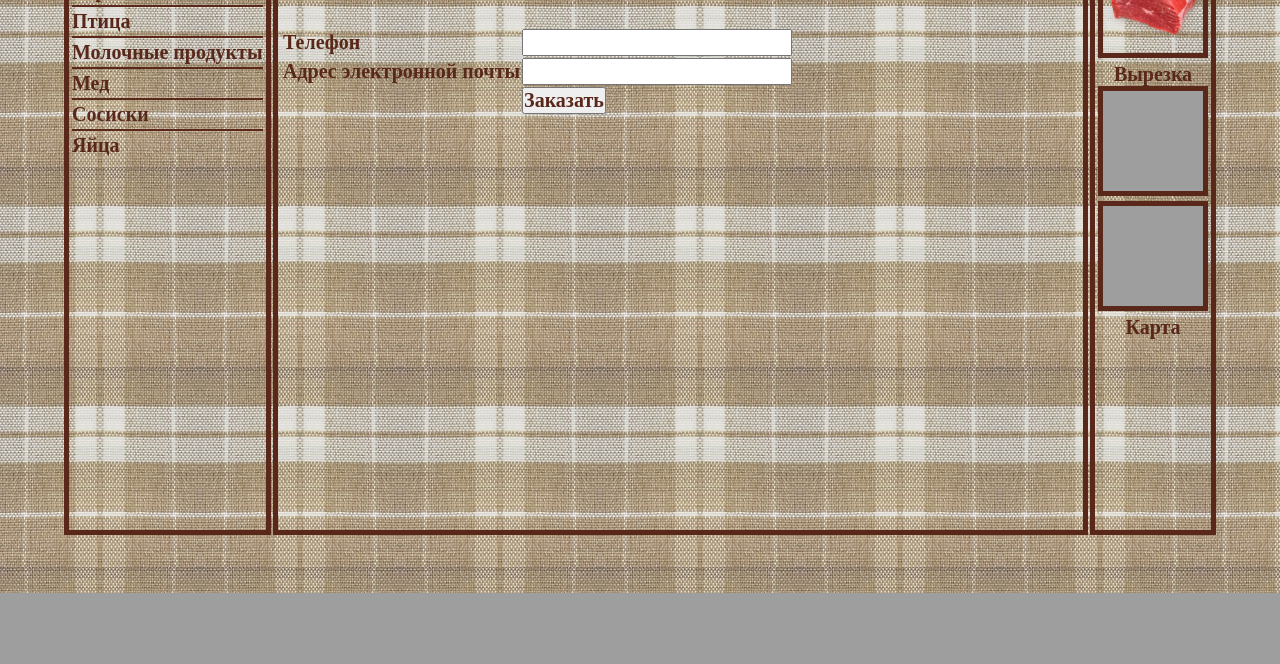
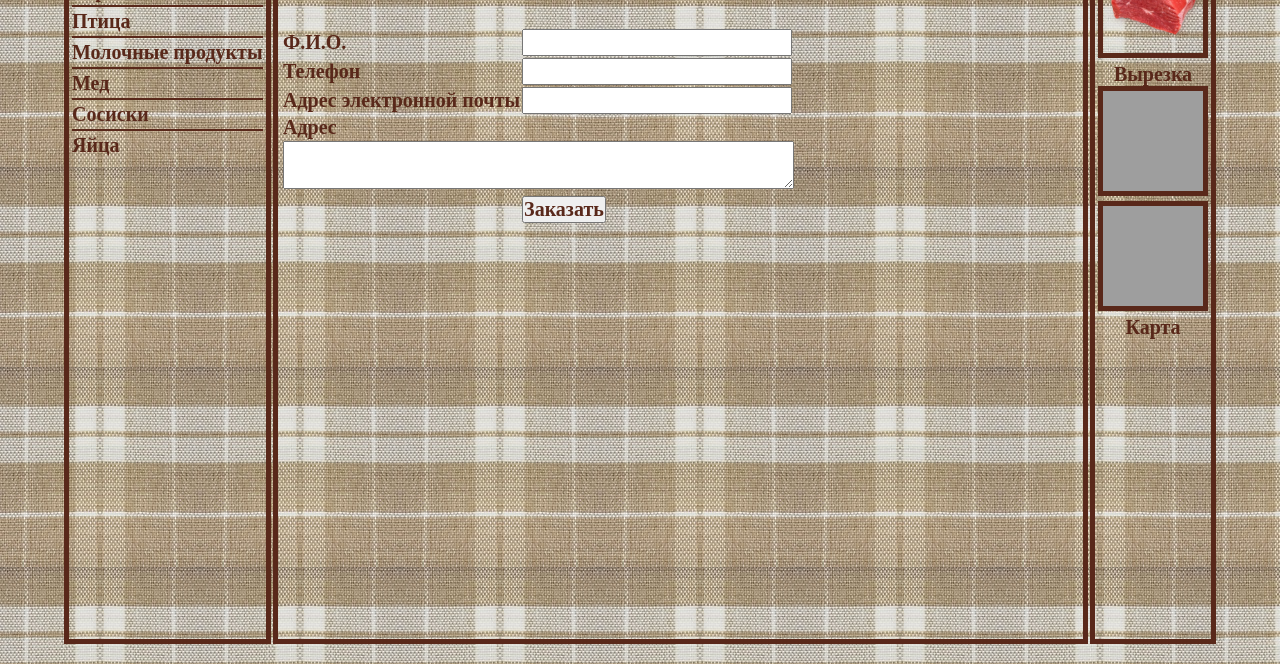
Before and after one commit to GSokol/meeetaggsmilk, a Django app: template templates/card.html in a window 1280 px wide. Shown: the part 433-1097 px from the top of the page. Before the commit the page ends 1026 px from the top, so only its background shows below. Run offline with Django 3.2, Linux system fonts and the light colour scheme; the template is opened without the code that fills it: values that come from a table or form of the project are taken from there, others are empty; data comes from the database, SQL or seed files in the repository; grey boxes are pictures that could not be loaded.

Commit message:
now card works better

```diff
--- a/main/admin.py
+++ b/main/admin.py
@@ -30,10 +30,6 @@ class RecipeAdmin(admin.ModelAdmin):
 
 @admin.register(CallOrder)
 class CallOrderAdmin(admin.ModelAdmin):
-  pass
-
-@admin.register(PartnerGoodToGood)
-class PartnerGoodToGoodAdmin(admin.ModelAdmin):
   pass
 
 class PartnerGoodToGoodInline(admin.TabularInline):
@@ -85,6 +81,7 @@ class SupplyOrderItemAdmin(admin.TabularInline):
 class SupplyAdmin(CustomChangeActionsModelAdmin):
   form = SupplyForm
   readonly_fields = ('partner','status',)
+  list_display = ('partner', 'supplyDate', 'status')
   form_change_actions = 'getFormActions'
   inlines = [SupplyItemAdmin,] #  SupplyOrderInline]
 
--- a/main/models/order.py
+++ b/main/models/order.py
@@ -22,6 +22,8 @@ class Order(models.Model):
   timestamp = models.DateTimeField(u'дата/время', auto_now_add=True, editable=False)
   phone = PhoneField(u'телефон')
   email = models.EmailField()
+  name = models.CharField(u'Ф.И.О.', max_length=64, null=True)
+  address = models.TextField(u'адрес')
   status = models.CharField(u'статус', max_length=16, default=NEW, choices=STATUSES, editable=False)
   totalPrice = PriceField(u'итоговая стоимость', default=0, editable=False, max_digits=7)
   deliveryDate = models.DateField(u'дата доставки', null=True, blank=True)
--- a/main/models/supply.py
+++ b/main/models/supply.py
@@ -330,7 +330,7 @@ class SupplyOrderItem(models.Model):
   def getPrice(self):
     return self.price() * self.value
 
-  price.verbose_name = u'цена'
+  price.short_description = u'цена'
 
   class Meta:
     verbose_name = u'пункт заказа'
--- a/main/views.py
+++ b/main/views.py
@@ -187,6 +187,8 @@ def supply_order(request):
   order = urllib2.unquote(request.POST.get('order', ''))
   phone = request.POST.get('phone', None)
   email = request.POST.get('email', None)
+  name = request.POST.get('name', None)
+  address = request.POST.get('address', None)
   deliveryCloseHour = IntModel.objects.filter(intType=IntModel.HOUR_DELIVERYCLOSE)[0].value
   freeDeliveryMinPrice = IntModel.objects.filter(intType=IntModel.FREE_DELIVERY_MIN_PRICE)[0].value
   deliveryPrice = IntModel.objects.filter(intType=IntModel.DELIVERY_PRICE)[0].value
@@ -250,7 +252,7 @@ def supply_order(request):
     print supplyGroups
     for supplyGroup in supplyGroups:
       print '!'
-      order = Order(phone=phone, email=email, deliveryDate=supplyGroup['maxDate'])
+      order = Order(phone=phone, email=email, name=name, address=address, deliveryDate=supplyGroup['maxDate'])
       order.save()
 
       for good in supplyGroup['goods']:
@@ -275,7 +277,7 @@ def supply_order(request):
 #      Искренне ваши, мясо-яйца-молоко!''' % (order.pk, order.deliveryDate)
 #      send_mail(u'Заказ #%d' % order.pk, message, u'order@xn--80aredccldbby6d7fc.xn--p1ai', (order.email,))
     resp = HttpResponseRedirect(reverse("url_main"))
-    resp.set_cookie('card', '[]', 3600)
+    resp.set_cookie('card', '', 3600)
     resp.set_cookie('lastCard', request.COOKIES['card'], 31536000)
     return resp
 
--- a/static/css/base.css
+++ b/static/css/base.css
@@ -57,6 +57,10 @@ P {
 	text-indent: 20px;
 }
 
+TEXTAREA {
+  width: 100%;
+}
+
 #container {
 	width: 90%;
 	margin: auto;
@@ -101,6 +105,9 @@ P {
   bottom: -217px;
   left: 20px;
   float: left;
+  background-image: url(/static/img/bucket.png);
+  background-repeat: no-repeat;
+  padding-left: 31px;
 }
 
 #card.visible {
--- a/static/js/base.js
+++ b/static/js/base.js
@@ -42,7 +42,10 @@
     $("#content").css({'margin-right': marginRight + 'px', 'margin-left': marginLeft + 'px'});
     $(".long-block").height($("#content").height());
 
-    $('#card').width(parseFloat(/[0-9]+\.?[0-9]*/.exec($('#logo').css('margin-left'))) - 40);
+    var cardWidth = parseFloat(/[0-9]+\.?[0-9]*/.exec($('#logo').css('margin-left'))) - 40;
+    if (cardWidth < 150)
+      cardWidth = 150;
+    $('#card').width(cardWidth);
 
     if (window.order == undefined) {
       window.order = new OrderData();
--- a/templates/base.html
+++ b/templates/base.html
@@ -12,6 +12,7 @@
 		<SCRIPT type="text/javascript" src="{{ STATIC_URL }}js/jquery-2.1.1.min.js"></SCRIPT>
     <SCRIPT src="{{ STATIC_URL }}js/jquery.maskedinput.js" type="text/javascript"></script>
     <SCRIPT type="text/javascript" src="{{ STATIC_URL }}js/cookie.js"></SCRIPT>
+    <SCRIPT type="text/javascript" src="{{ STATIC_URL }}js/form_redirect.js"></SCRIPT>
 		<SCRIPT type="text/javascript" src="{{ STATIC_URL }}js/extend.js"></SCRIPT>
     <SCRIPT type="text/javascript" src="{{ STATIC_URL }}js/order.js"></SCRIPT>
 		<SCRIPT type="text/javascript" src="{{ STATIC_URL }}js/base.js"></SCRIPT>
@@ -37,7 +38,7 @@
 				<DIV id="site-name">
 					<H1>Мясо яйца молоко</H1>
 				</DIV>
-        <A href="{% url "url_order" %}">
+        <A href="javascript:(function() { formRedirect('{% url "url_order" %}', 'POST', {order: window.order.toObject()}); })();">
           <DIV id="card" class="bordered-block" >
             Итого: <SPAN>0</SPAN> руб.
           </DIV>
--- a/templates/card.html
+++ b/templates/card.html
@@ -1,4 +1,9 @@
 {% extends "base.html" %}
+
+{% block scripts %}
+{{ block.super }}
+<SCRIPT type="text/javascript" src="{{ STATIC_URL }}/js/card.js"></SCRIPT>
+{% endblock %}
 
 {% block content %}
   <TABLE class="card-table">
@@ -39,6 +44,10 @@
     <TABLE>
       <TBODY>
         <TR>
+          <TD><LABEL for="order-data-name">Ф.И.О.</LABEL></TD>
+          <TD><INPUT id="order-data-name" name="name" type="text" /></TD>
+        </TR>
+        <TR>
           <TD><LABEL for="order-data-phone">Телефон</LABEL></TD>
           <TD>
             <INPUT id="order-data-phone" class="phone" type="text" name="phone"/>
@@ -47,6 +56,14 @@
         <TR>
           <TD><LABEL for="order-data-email">Адрес электронной почты</LABEL></TD>
           <TD><INPUT id="order-data-email" type="text" name="email" /></TD>
+        </TR>
+        <TR>
+          <TD><LABEL for="order-data-address">Адрес</TD>
+        </TR>
+        <TR>
+          <TD colspan="2">
+            <TEXTAREA id="order-data-address"></TEXTAREA>
+          </TD>
         </TR>
         <TR>
           <TD></TD>
```
Also changed, not shown: static/img/bucket.png (added).
